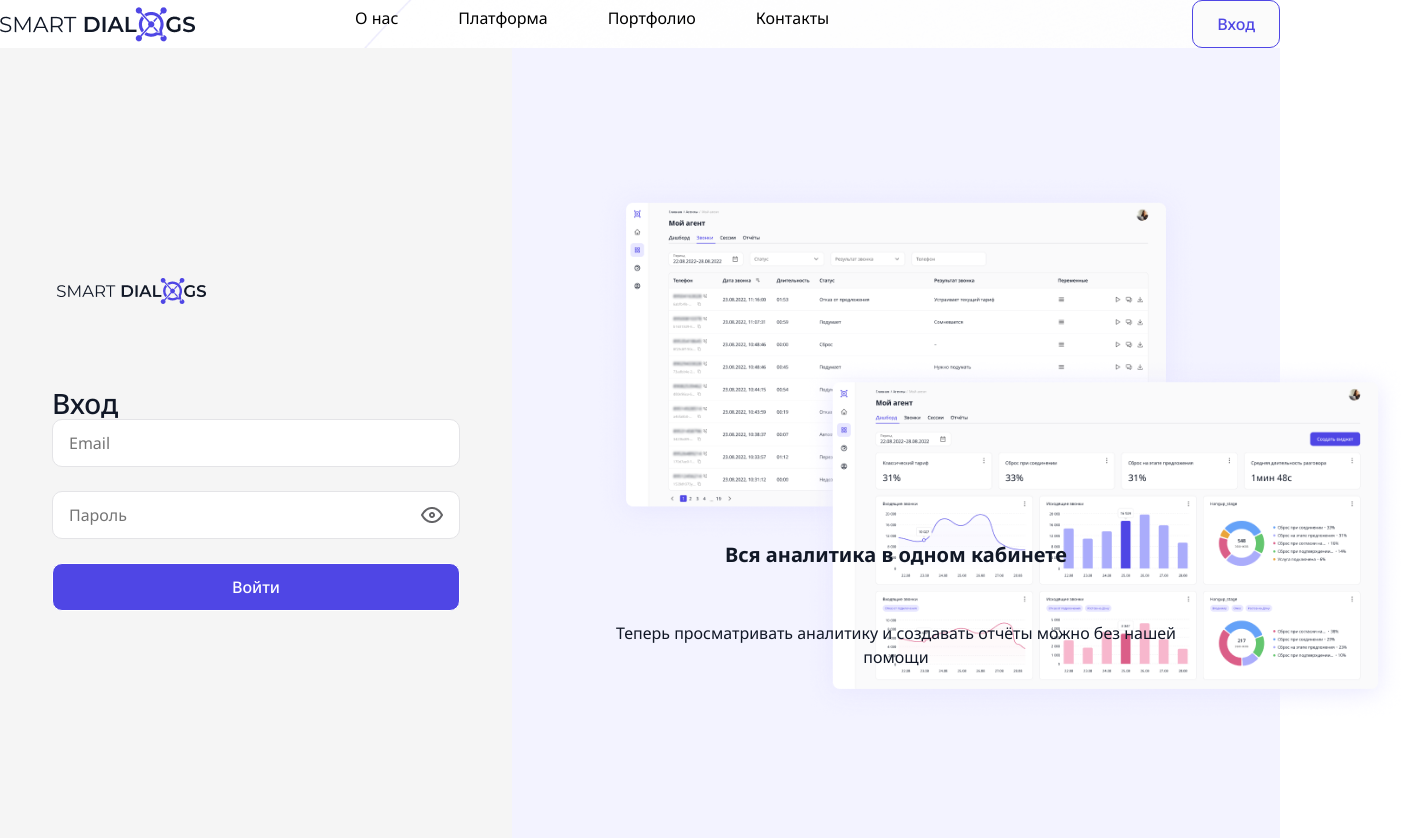
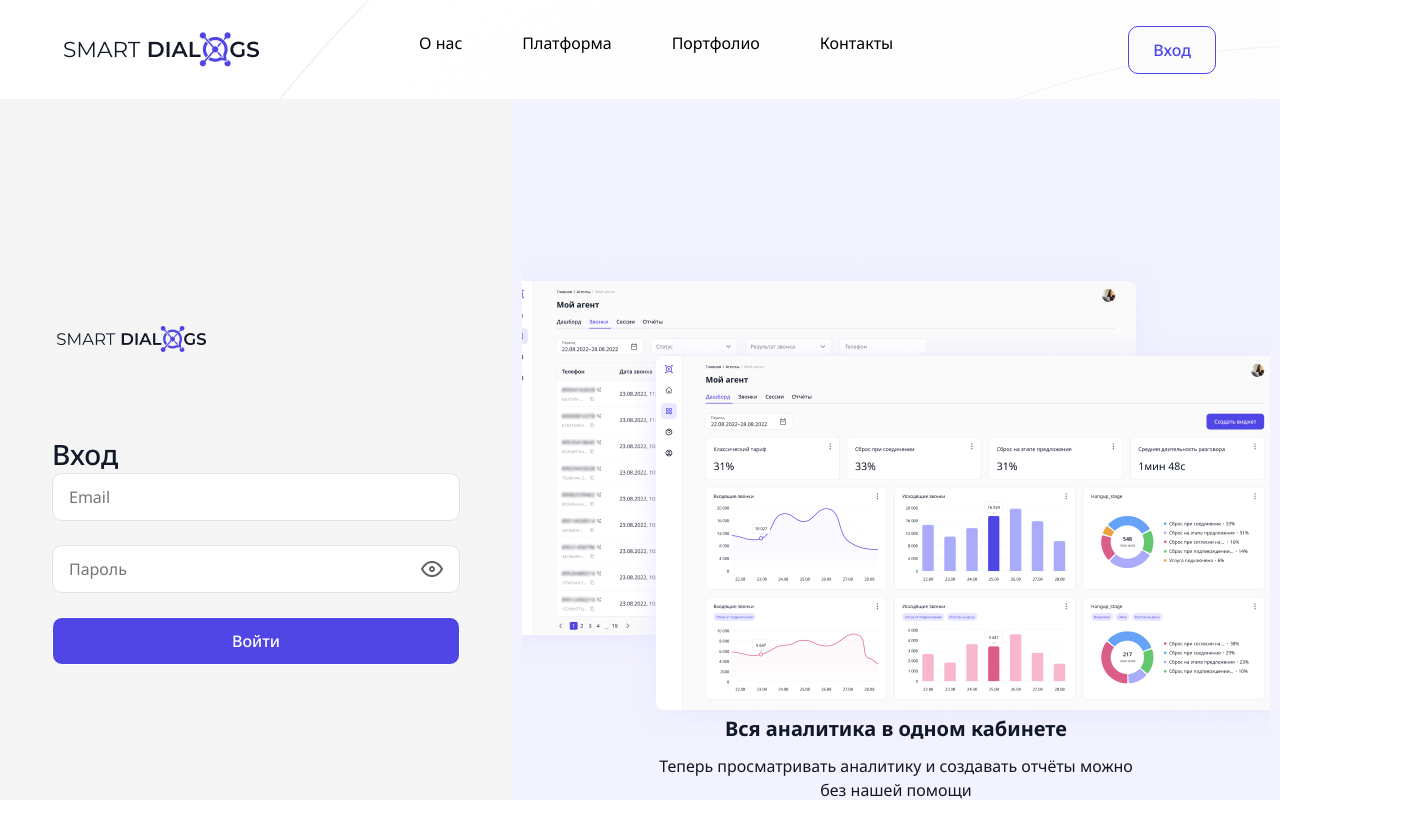
Before and after one commit to snorrien/single-page, a React (Create React App) app: page /enter in a window 1280 px wide. Shown: the top 838 px of the page, 1405 px wide, since content can reach past the window. After the commit the page ends 800 px from the top, so only its background shows below. Built offline with nearby package versions, Linux system fonts and the light colour scheme.

Commit message:
correcting Img

```diff
--- a/src/App.tsx
+++ b/src/App.tsx
@@ -1,6 +1,6 @@
 import { Route, Routes } from "react-router-dom"
 import Navbar from './components/Navbar/Navbar';
-import AboutUs from './components/AboutUs';
+import AboutUs from './components/AboutUs/AboutUs';
 import Platform from './components/Platform/Platform';
 import styled from 'styled-components';
 import { Link } from 'react-router-dom';
@@ -8,12 +8,13 @@
 import EnterPage from "./components/EnterPage/EnterPage";
 
 const AppWrapper = styled.div`
-  width:100%;
-  min-height: 100vh;
-  //padding:   20px   60px  0 60px  ;
   background-image: url("/imgs/group.png");
+  height: 100vh;
+  overflow: auto;
+  align-items: center;
   background-size: cover;
-  user-select: none;
+  background-position: center;
+  background-attachment: fixed;
 `
 const MenuBlock = styled.div`
   justify-content: space-between;
@@ -21,6 +22,7 @@
   text-align: center;
   vertical-align: middle;
   align-items: center;
+  padding: 2% 5%  2% 5%;
 `;
 
 const ButtonLink = styled(Link)`
@@ -45,6 +47,12 @@
 `;
 
 
+const Body = styled.body`
+  height: 100%;
+  margin: 0;
+  padding: 0px;
+`;
+
 
 function App() {
   const [showMenu, setShowMenu] = useState(true);
@@ -54,6 +62,8 @@
   }
 
   return (
+
+      <Body>
         <AppWrapper>
           {showMenu && (<MenuBlock >
             <Navbar />
@@ -65,6 +75,8 @@
             <Route path="/enter" element={<EnterPage />} />
           </Routes>
         </AppWrapper >
+      </Body>
+
   );
 }
 
--- a/src/components/AboutUs.tsx
+++ b/src/components/AboutUs/AboutUs.tsx
@@ -1,5 +1,13 @@
 import styled from 'styled-components';
-import { Container, FlexContainer, BlueButton} from '../styles';
+import { Container, FlexContainer, BlueButton } from '../../styles';
+
+const PageContainer = styled.div`
+height: 100vh;
+height: calc(100vh - 80px); // вычитаем высоту TopImage и задаем небольшой отступ сверху и снизу
+overflow: auto;
+padding: 0px 5%  0px 5%;
+
+`;
 
 const Title = styled.p`
 text-align: left;
@@ -17,10 +25,15 @@
 padding: 50px 0px  50px 0px;
 `;
 const TopImage = styled.img`
-position: absolute;
-top: 40px;
-left: 40px;
+ position: absolute;
+ top: 40px;
+ left: 40px;
+  object-fit: cover;
+  max-width: 100%;
+  height: auto;
 `;
+
+
 const Block = styled.div`
 justify-content: space-between;
 display: flex;
@@ -47,9 +60,22 @@
 display: flex;
 `;
 
+const BackgroundImage = styled.img`
+  display: block;
+  object-fit: cover;
+  max-width: 100%;
+  height: auto;
+`;
+
+const ImageWrapper = styled.div`
+  position: relative;
+  text-align: left;
+  margin: 40px;
+`;
+
 const AboutUs = () => {
     return (
-        <div>
+        <PageContainer>
             <FlexContainer>
                 <Container>
                     <Title color='rgba(0, 0, 0, 1)'>
@@ -59,19 +85,18 @@
                         SmartDialogs
                     </Title>
                     <Text>
-                        В звонках бот ведёт осмысленный диалог <br /> и совершенно неотличим от живог оператора. <br />
+                        В звонках бот ведёт осмысленный диалог <br /> и совершенно неотличим от живого оператора. <br />
                         Автоматизируйте телефонные звонки с помощью ИИ.
                     </Text>
-                    <BlueButton fontSize ="20px" maxWith ="291px">
+                    <BlueButton fontSize="20px" maxWith="291px">
                         Оставить заявку
                     </BlueButton>
                 </Container>
-                <Container>
-                    <img src="/imgs/Rectangle.png" alt="голубой квадрат" />
-                    <TopImage src="/imgs/Photo.png" alt="фото девушки" />
-                </Container>
+                    <ImageWrapper>
+                        <BackgroundImage src="/imgs/Rectangle.png" alt="голубой квадрат" />
+                        <TopImage src="/imgs/Photo.png" alt="фото девушки" />
+                    </ImageWrapper>
             </FlexContainer>
-
             <FlexContainer>
                 <Children>
                     <ArticleTitle>3 года на рынке</ArticleTitle>
@@ -90,7 +115,7 @@
                     <ArticleText>Отслеживание результатов звонков в личном кабинете</ArticleText>
                 </Children>
             </FlexContainer>
-        </div>
+        </PageContainer>
     )
 }
 
--- a/src/components/EnterPage/EnterPage.tsx
+++ b/src/components/EnterPage/EnterPage.tsx
@@ -17,10 +17,53 @@
   height: 100vh;
   padding:10px;
 `;
+const Container = styled.div`
+  position: relative;
+  width: 100%;
+  height: 100%;
+  overflow: hidden;
+`;
+const ImageWrapper = styled.div`
+  display: flex;
+  justify-content: center;
+  align-items: center;
+  position: absolute;
+  top: 0;
+  left: 0;
+  width: 100%;
+  height: 100%;
 
 
+`;
+const BackgroundImage = styled.img`
+  display: block;
+  object-fit: cover;
+  max-width: 100%;
+  height: auto;
 
-
+  margin-right: 20%;
+  margin-bottom:10%;
+`;
+const ForegroundImage = styled.img`
+  position: absolute;
+  object-fit: cover;
+  max-width: 100%;
+  height: auto;
+  margin-left: 20%;
+  margin-top: 10%;
+`;
+const TextWrapper = styled.div`
+  position: absolute;
+  bottom: 0;
+  left: 0;
+  width: 100%;
+  display: flex;
+  flex-direction: column;
+  justify-content: center;
+  align-items: center;
+  padding: 10%;
+  color: #fff;
+`;
 const Text = styled.p`
   color:rgba(17, 24, 39, 1);
   font-weight: 400;
@@ -28,42 +71,7 @@
   line-height: 24px;
   text-align: center;
   display: flex;
-padding: 50px 0px  50px 0px;
-`;
-
-const UnderImage = styled.img`
-  width: 100%;
-  object-fit: cover;
-  height: auto;
-  max-width: 100%;
-
-`;
-
-const TopImage = styled.img`
- position: absolute;
- top: 50%;
- left:35%;
- max-width: 100%;
- width: 100%;
-  height: 100%;
-  object-fit: cover;
-  margin: 0 auto;
-`;
-const ImgContainer = styled.div`
-justify-content: left;
-  align-items: left;
- display: flex;
- position: relative;
- max-width: 80%;
- flex-direction: column;
-`;
-const Container = styled.div`
-justify-content: center;
-align-items: center;
- display: flex;
- position: relative;
- max-width: 80%;
- flex-direction: column;
+  padding: 12px;
 `;
 
 const EnterPage = () => {
@@ -73,15 +81,16 @@
         <Enter />
       </Column>
       <Column color='rgba(243, 243, 255, 1)'>
-        <ImgContainer>
-          <UnderImage src="/imgs/Calls.png" alt="логотип" />
-          <TopImage src="/imgs/Dashboard.png" alt="логотип" />
-        </ImgContainer>
         <Container>
+          <ImageWrapper>
+            <BackgroundImage src="/imgs/Calls.png" alt="логотип" />
+            <ForegroundImage src="/imgs/Dashboard.png" alt="логотип" />
+            <TextWrapper>
               <Title fontWeight='700' fontSize='20px'>Вся аналитика в одном кабинете</Title>
-          <Text>Теперь просматривать аналитику и создавать отчёты можно без нашей помощи</Text>
+              <Text>Теперь просматривать аналитику и создавать отчёты можно <br/>без нашей помощи</Text>
+            </TextWrapper>
+          </ImageWrapper>
         </Container>
-
       </Column>
     </EnterBlock>
   )
--- a/src/styles.ts
+++ b/src/styles.ts
@@ -9,7 +9,6 @@
 justify-content: space-between;
 display: flex;
 text-align: center;
-margin-top: 120px;
   align-items: center;
 `;
 
@@ -40,6 +39,5 @@
 color:rgba(17, 24, 39, 1);
 font-weight: ${props => props.fontWeight};
 font-size: ${props => props.fontSize};
-line-height: 32px;
 display: flex;
 `;
```
Also changed, not shown: src/components/Navbar/Navbar.tsx (+2 -8 lines). Lines whose indentation alone changed are shown as unchanged.
